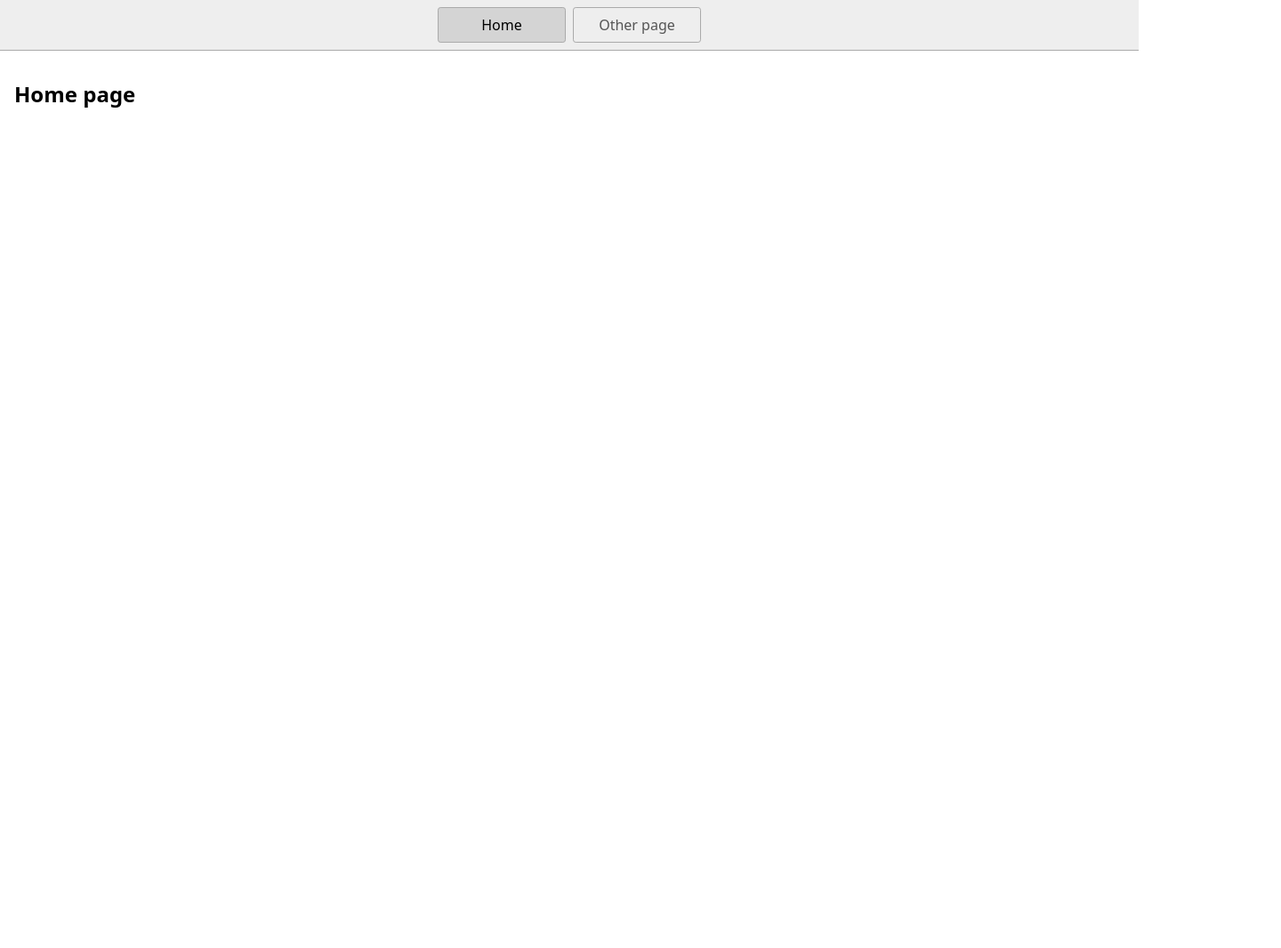
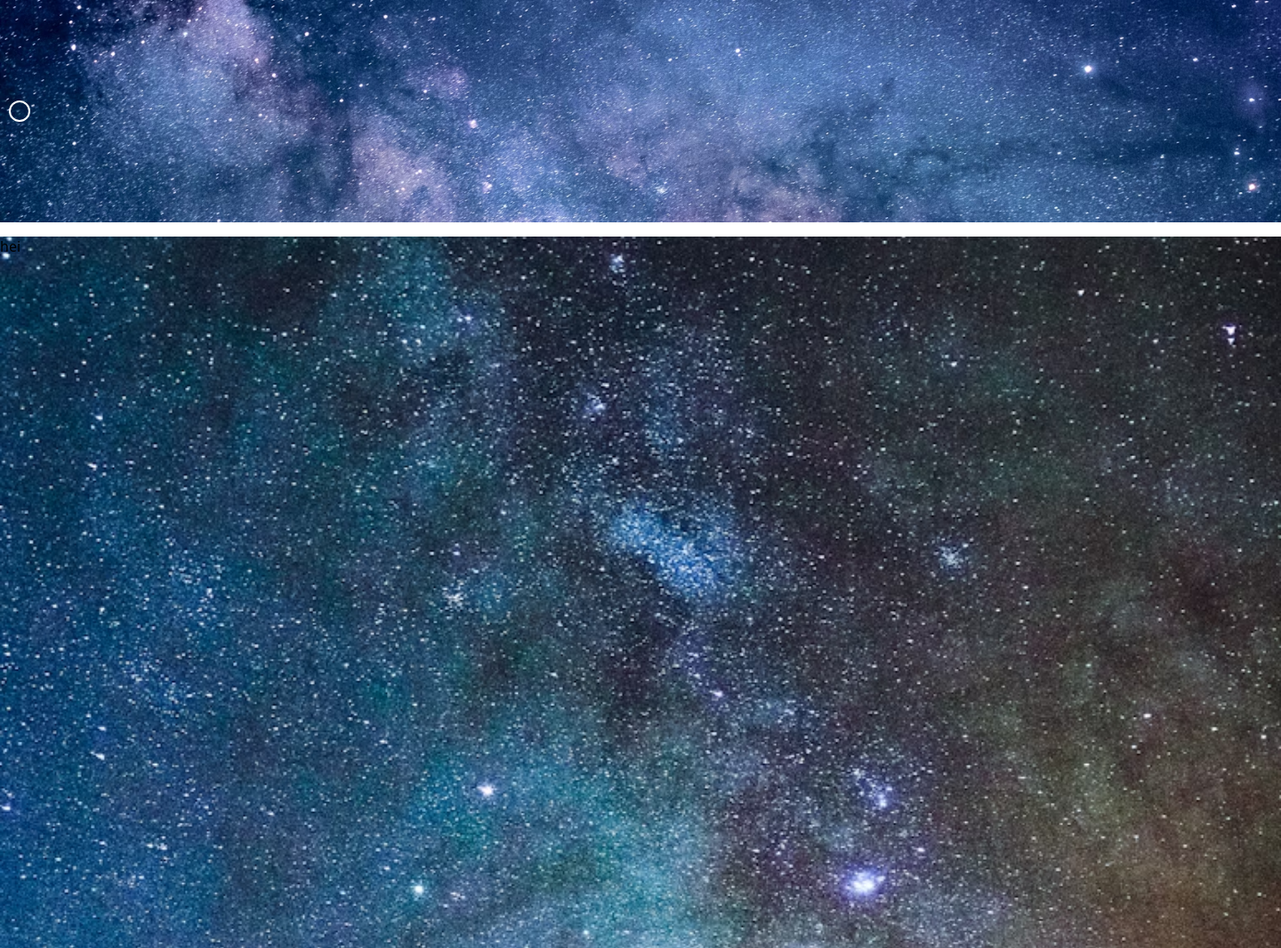
Before and after one commit to Sander-Kode/Innleveringsprosjekt-univers-tema, a website: page index.html in a window 1280 px wide. Shown: the whole page at 89% size, 1440 px wide, since content can reach past the window. Before the commit the page ends 800 px from the top, so only its background shows below. Drawn offline with Linux system fonts and the light colour scheme.

Commit message:
Lagt til html og css, bilder og tekst

```diff
--- a/index.html
+++ b/index.html
@@ -9,14 +9,20 @@
   </head>
 
   <body>
-    <nav>
-      <a href="/" aria-current="page">Home</a>
-      <a href="/page2.html">Other page</a>
-    </nav>
-    <main>
-      <h1>Home page</h1>
+
+    <header class="header">
+      <p class="logo"></p>
+
+    </header>
+
+    <main class="main">
+      <p>hei</p>
+
     </main>
+
+
     <footer>
+
 
     </footer>
   </body>
--- a/styles.css
+++ b/styles.css
@@ -1,46 +1,65 @@
 * {
   box-sizing: border-box;
 }
+/* GLOBAL */
+body {
 
-body {
+  height: 100svh;
+  width: 1440px;
   margin: 0;
   font-family: system-ui, sans-serif;
   color: black;
-  background-color: white;
+
+
 }
 
-nav {
+/* img {
+  width: 100%;
+} */
+
+/* header */
+.header {
   display: flex;
-  flex-wrap: wrap;
+  flex-direction: row;
   align-items: center;
-  justify-content: center;
-  padding: 0.5rem;
-  gap: 0.5rem;
-  border-bottom: solid 1px #aaa;
-  background-color: #eee;
+  justify-content: space-between;
+  background-image: url(/images/Universe\ header\ prosjekt.avif);
+  background-repeat: no;
+  background-size: cover;
+  background-position: center;
+  height: 250px;
+  width: 100%;
+
+
+
+
 }
 
-nav a {
-  display: inline-block;
-  min-width: 9rem;
-  padding: 0.5rem;
-  border-radius: 0.2rem;
-  border: solid 1px #aaa;
-  text-align: center;
-  text-decoration: none;
-  color: #555;
+.logo {
+  font-size: 32px;
+  font-weight: bold;
+  border: 2px solid white;
+  border-radius: 50%;
+  padding: 10px;
+  margin: 10px;
 }
 
-nav a[aria-current='page'] {
-  color: #000;
-  background-color: #d4d4d4;
+
+.headertext {
+
 }
 
-main {
-  padding: 1rem;
+.main {
+  background-image: url(/images/Universe\ prosjekt\ side.avif);
+  height: 100vh;
+  width: 100%;
+  background-repeat: no-repeat;
+  background-size: cover;
+  background-position: center;
+
+
 }
 
-h1 {
-  font-weight: bold;
-  font-size: 1.5rem;
+.section{
+  height: 100vh;
 }
```
Also changed, not shown: images/Universe header prosjekt.avif (added), images/Universe prosjekt side.avif (added), 1 other file.
